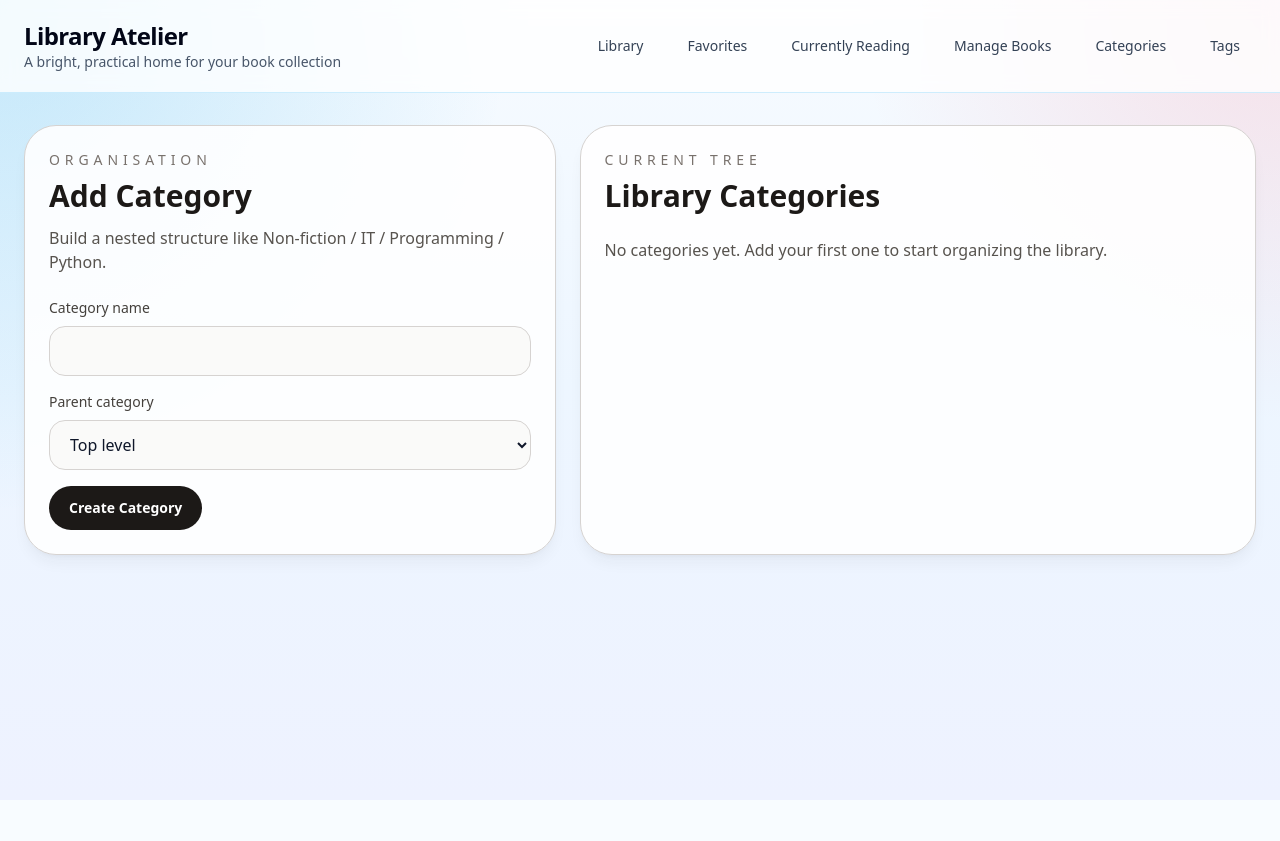
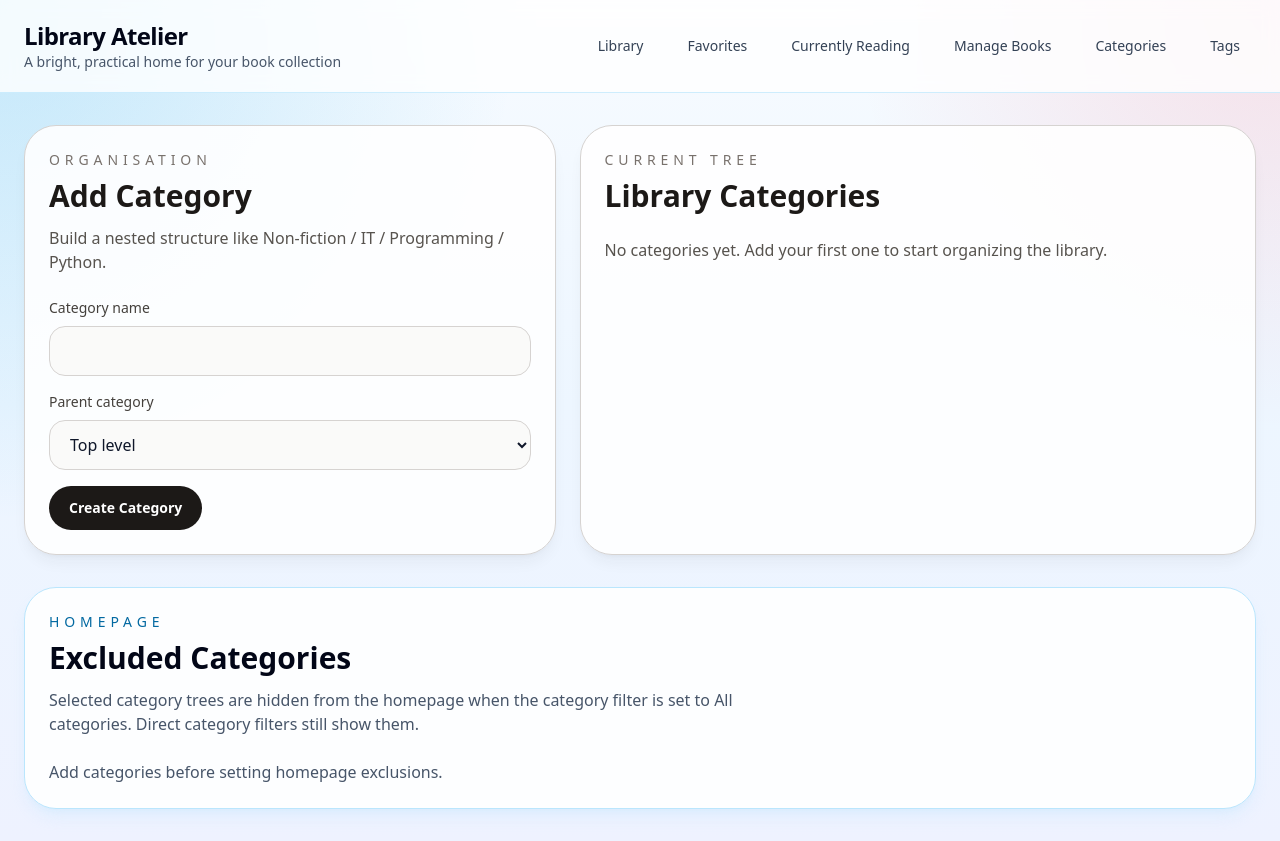
Before and after one commit to colinleroux/bookidea, a Flask app: page /manage/categories in a window 1280 px wide. Before the commit the page ends 570 px from the top, so only its background shows below. Run offline with Flask 3, Linux system fonts and the light colour scheme; data that the repository does not hold is empty; some libraries are stand-ins or nearby versions.

Commit message:
reconfig exclude category and homepage layout

```diff
--- a/app/models.py
+++ b/app/models.py
@@ -1,3 +1,5 @@
+import json
+
 from app import db
 
 
@@ -41,6 +43,41 @@ class Tag(db.Model):
 
     def __repr__(self):
         return f"<Tag {self.name}>"
+
+
+class AppSetting(db.Model):
+    key = db.Column(db.String(120), primary_key=True)
+    value = db.Column(db.Text, nullable=False, default="")
+    updated_at = db.Column(
+        db.DateTime,
+        server_default=db.func.now(),
+        onupdate=db.func.now(),
+        nullable=False,
+    )
+
+    def json_value(self, default=None):
+        if not self.value:
+            return default
+        try:
+            return json.loads(self.value)
+        except json.JSONDecodeError:
+            return default
+
+    @classmethod
+    def get_json(cls, key, default=None):
+        setting = cls.query.get(key)
+        if not setting:
+            return default
+        return setting.json_value(default)
+
+    @classmethod
+    def set_json(cls, key, value):
+        setting = cls.query.get(key)
+        serialized = json.dumps(value)
+        if setting:
+            setting.value = serialized
+        else:
+            db.session.add(cls(key=key, value=serialized))
 
 
 class Book(db.Model):
--- a/app/routes.py
+++ b/app/routes.py
@@ -14,11 +14,13 @@ from sqlalchemy import or_
 from werkzeug.utils import secure_filename
 
 from app import db
-from app.models import Book, Category, Tag
+from app.models import AppSetting, Book, Category, Tag
 from app.services.importer import cover_file_path, ensure_placeholder_cover, import_new_books, slugify
 from app.services.online_metadata import fetch_metadata_by_isbn, save_cover_from_url
 
 main = Blueprint("main", __name__)
+
+CATEGORY_EXCLUSIONS_SETTING = "homepage_excluded_category_ids"
 
 
 @main.route("/")
@@ -52,9 +54,7 @@ def render_library_page(collection=None, heading="Library"):
 
     if query_text:
         search = f"%{query_text}%"
-        books_query = books_query.filter(
-            or_(Book.title.ilike(search), Book.author.ilike(search), Book.isbn.ilike(search))
-        )
+        books_query = books_query.filter(or_(Book.title.ilike(search), Book.author.ilike(search)))
 
     selected_category = None
     if category_id:
@@ -62,6 +62,12 @@ def render_library_page(collection=None, heading="Library"):
         if selected_category:
             category_ids = gather_category_ids(selected_category)
             books_query = books_query.filter(Book.category_id.in_(category_ids))
+    elif collection is None:
+        excluded_category_ids = get_excluded_homepage_category_tree_ids()
+        if excluded_category_ids:
+            books_query = books_query.filter(
+                or_(Book.category_id.is_(None), Book.category_id.notin_(excluded_category_ids))
+            )
 
     if author_name:
         books_query = books_query.filter(Book.author == author_name)
@@ -96,6 +102,7 @@ def render_library_page(collection=None, heading="Library"):
         current_collection=collection or "library",
         page_heading=heading,
         page_endpoint=endpoint,
+        rating_stars=rating_stars,
     )
 
 
@@ -234,15 +241,41 @@ def manage_categories():
         return redirect(url_for("main.manage_categories"))
 
     categories = Category.query.order_by(Category.name.asc()).all()
+    excluded_category_ids = get_excluded_homepage_category_ids()
     category_rows = [
         {
             "category": category,
             "tree_book_count": count_books_in_category_tree(category),
             "has_children": bool(category.children),
+            "is_homepage_excluded": category.id in excluded_category_ids,
         }
         for category in categories
     ]
-    return render_template("manage_categories.html", categories=categories, category_rows=category_rows)
+    return render_template(
+        "manage_categories.html",
+        categories=categories,
+        category_rows=category_rows,
+        excluded_category_ids=excluded_category_ids,
+    )
+
+
+@main.route("/manage/categories/homepage-exclusions", methods=["POST"])
+def update_homepage_category_exclusions():
+    valid_category_ids = {category.id for category in Category.query.with_entities(Category.id).all()}
+    selected_ids = []
+
+    for raw_category_id in request.form.getlist("excluded_category_ids"):
+        try:
+            category_id = int(raw_category_id)
+        except (TypeError, ValueError):
+            continue
+        if category_id in valid_category_ids:
+            selected_ids.append(category_id)
+
+    AppSetting.set_json(CATEGORY_EXCLUSIONS_SETTING, sorted(set(selected_ids)))
+    db.session.commit()
+    flash("Homepage category exclusions updated.", "success")
+    return redirect(url_for("main.manage_categories"))
 
 
 @main.route("/manage/categories/<int:category_id>/delete", methods=["POST"])
@@ -392,6 +425,44 @@ def count_pending_imports():
     return count
 
 
+def get_excluded_homepage_category_ids():
+    raw_ids = AppSetting.get_json(CATEGORY_EXCLUSIONS_SETTING, [])
+    if not isinstance(raw_ids, list):
+        return set()
+
+    excluded_ids = set()
+    for raw_id in raw_ids:
+        try:
+            excluded_ids.add(int(raw_id))
+        except (TypeError, ValueError):
+            continue
+    return excluded_ids
+
+
+def get_excluded_homepage_category_tree_ids():
+    excluded_ids = get_excluded_homepage_category_ids()
+    tree_ids = set()
+
+    for category_id in excluded_ids:
+        category = Category.query.get(category_id)
+        if category:
+            tree_ids.update(gather_category_ids(category))
+
+    return tree_ids
+
+
+def rating_stars(rating):
+    if rating is None:
+        return None
+
+    filled_count = max(0, min(5, int(float(rating) + 0.5)))
+    return {
+        "filled": filled_count,
+        "empty": 5 - filled_count,
+        "label": f"{float(rating):.1f} out of 5",
+    }
+
+
 def populate_book_from_form(book, form):
     book.title = form.get("title", "").strip() or "Untitled"
     book.subtitle = form.get("subtitle", "").strip() or None
--- a/app/templates/manage_categories.html
+++ b/app/templates/manage_categories.html
@@ -56,4 +56,42 @@
         {% endif %}
     </div>
 </section>
+
+<section class="rounded-[2rem] border border-sky-200 bg-white/90 p-6 shadow-lg shadow-sky-200/30">
+    <div class="flex flex-wrap items-start justify-between gap-4">
+        <div>
+            <p class="text-sm uppercase tracking-[0.35em] text-sky-700">Homepage</p>
+            <h2 class="mt-2 text-3xl font-semibold text-slate-950">Excluded Categories</h2>
+            <p class="mt-3 max-w-3xl text-slate-600">Selected category trees are hidden from the homepage when the category filter is set to All categories. Direct category filters still show them.</p>
+        </div>
+        {% if excluded_category_ids %}
+            <span class="rounded-full bg-sky-100 px-4 py-2 text-sm font-semibold text-sky-900">{{ excluded_category_ids|length }} excluded</span>
+        {% endif %}
+    </div>
+
+    {% if categories %}
+        <form method="post" action="{{ url_for('main.update_homepage_category_exclusions') }}" class="mt-6">
+            <div class="grid gap-3 sm:grid-cols-2 lg:grid-cols-3">
+                {% for row in category_rows %}
+                    <label class="flex items-start gap-3 rounded-2xl border border-sky-100 bg-sky-50/60 px-4 py-3 text-sm text-slate-700">
+                        <input
+                            type="checkbox"
+                            name="excluded_category_ids"
+                            value="{{ row.category.id }}"
+                            {% if row.is_homepage_excluded %}checked{% endif %}
+                            class="mt-1 h-4 w-4 rounded border-sky-300 text-sky-600"
+                        >
+                        <span>
+                            <span class="block font-semibold text-slate-900">{{ row.category.full_name() }}</span>
+                            <span class="mt-1 block text-xs text-slate-500">{{ row.tree_book_count }} books in this category tree</span>
+                        </span>
+                    </label>
+                {% endfor %}
+            </div>
+            <button type="submit" class="mt-5 rounded-full bg-sky-600 px-5 py-3 text-sm font-semibold text-white transition hover:bg-sky-500">Save Exclusions</button>
+        </form>
+    {% else %}
+        <p class="mt-6 text-slate-600">Add categories before setting homepage exclusions.</p>
+    {% endif %}
+</section>
 {% endblock %}
```
Also changed, not shown: app/templates/index.html (+10 -13 lines), scripts/migrate_db.py (added, +25 -0 lines), README.md, migrations/001_add_app_setting_table.sql (added).
